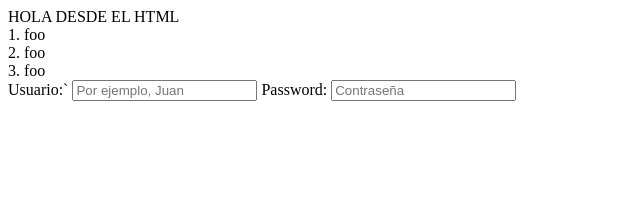
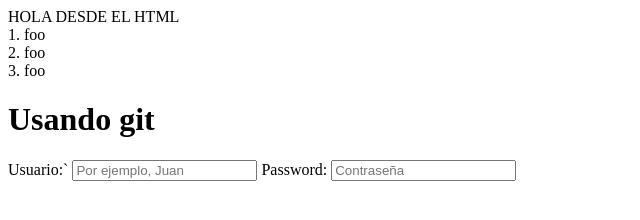
Before and after one commit to malesoli/javascript, a plain HTML site: page index.html in a window 1280 px wide. Shown: the whole page, without its empty margins (0-640 px from the left). Drawn offline with Linux system fonts and the light colour scheme.

Commit message:
Update index.html
se agrego h1

```diff
--- a/index.html
+++ b/index.html
@@ -15,6 +15,7 @@
 
 </head>
 <body>
+    <h1>Usando git</h1>
     <form name="formulario" method="post" action="/send.php">
         <!-- Campo de entrada de usuario -->
         Usuario:`
```
